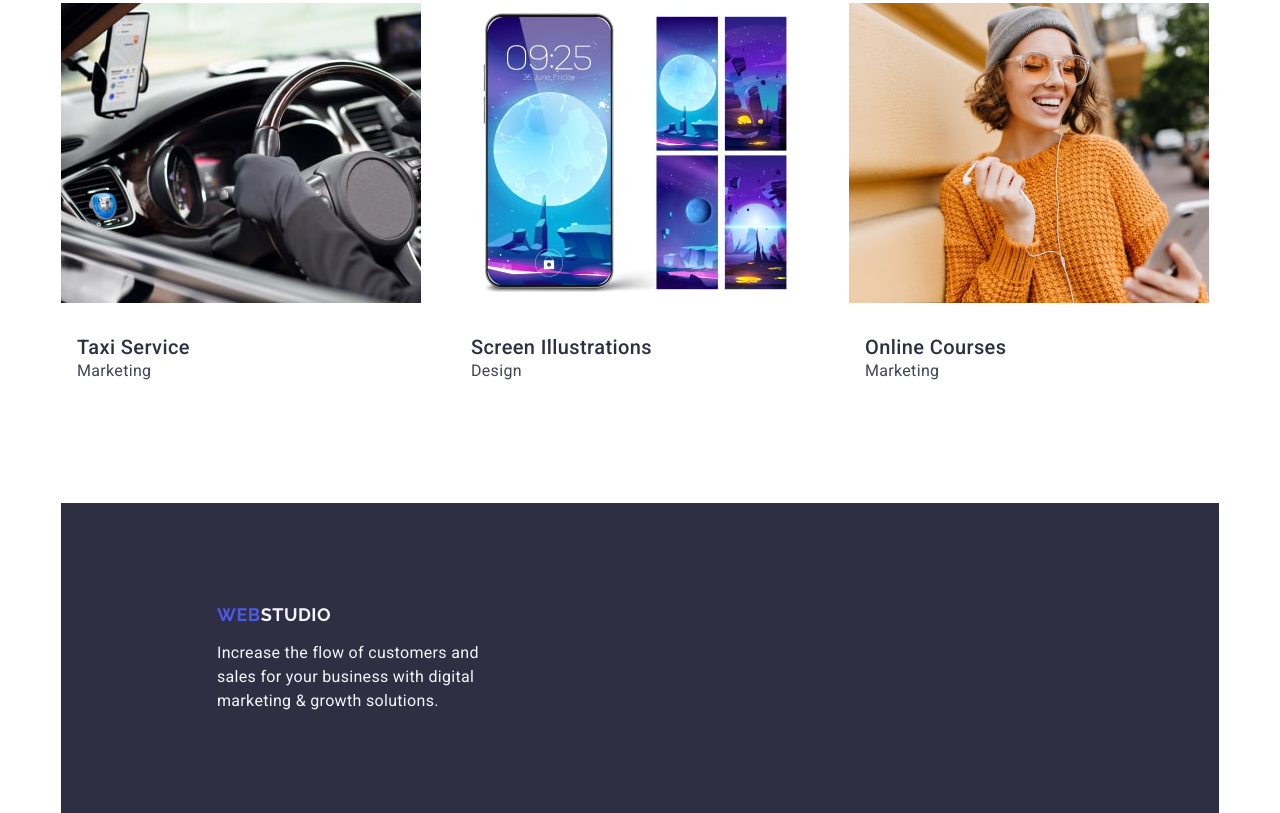
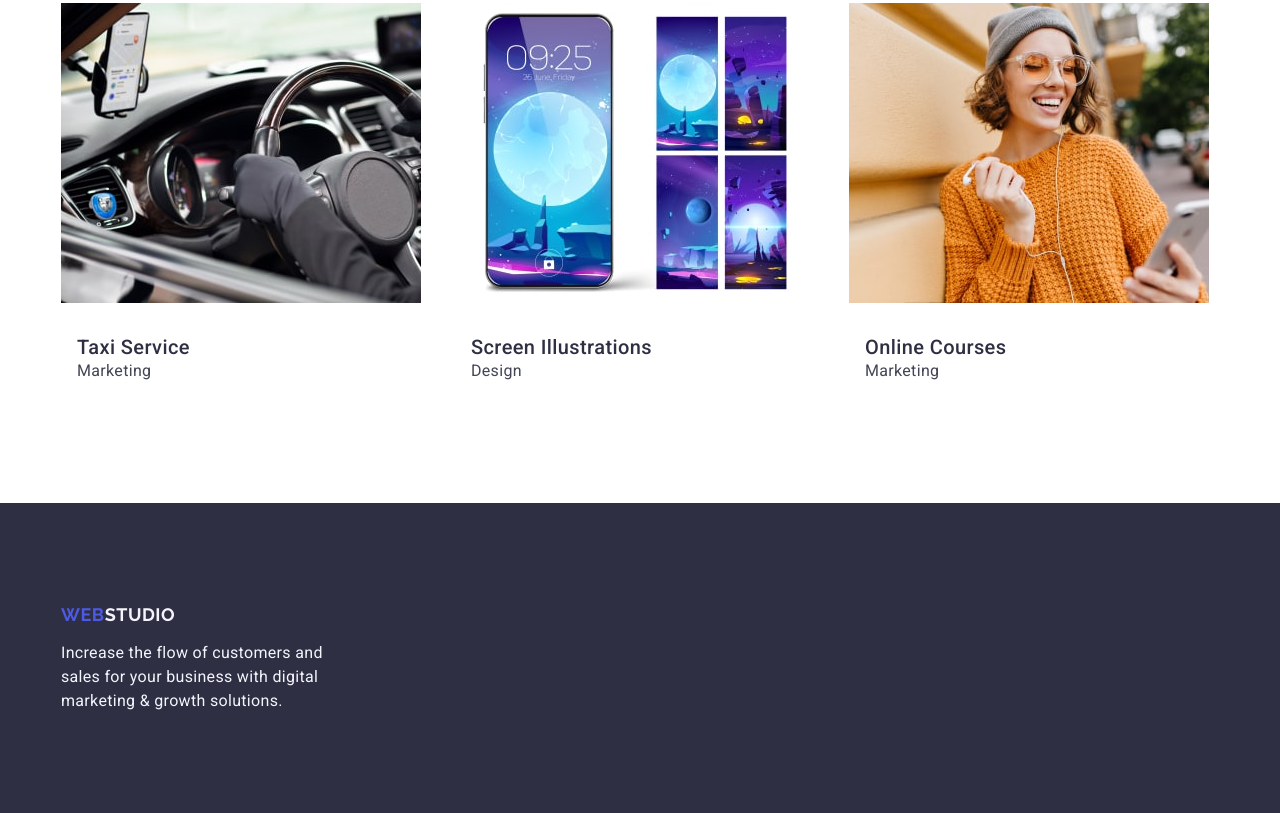
Before and after one commit to VikoTory/goit-markup-hw-03, a plain HTML site: page index.html in a window 1280 px wide. Shown: the part 2309-3122 px from the top of the page. Drawn offline with nearby package versions, Linux system fonts and the light colour scheme.

Commit message:
css flexbox.

```diff
--- a/css/styles.css
+++ b/css/styles.css
@@ -306,12 +306,13 @@ img {
 /** ============= FOOTER ============= */
 
 .footer {
+  background-color: #2e2f42;
 }
 
 .footer-container {
   align-items: self-start;
-  padding: 101.5px 0 100px 156px;
-  background-color: #2e2f42;
+  padding: 101.5px 0 100px 0;
+
 }
 
 .footer-link {
```
